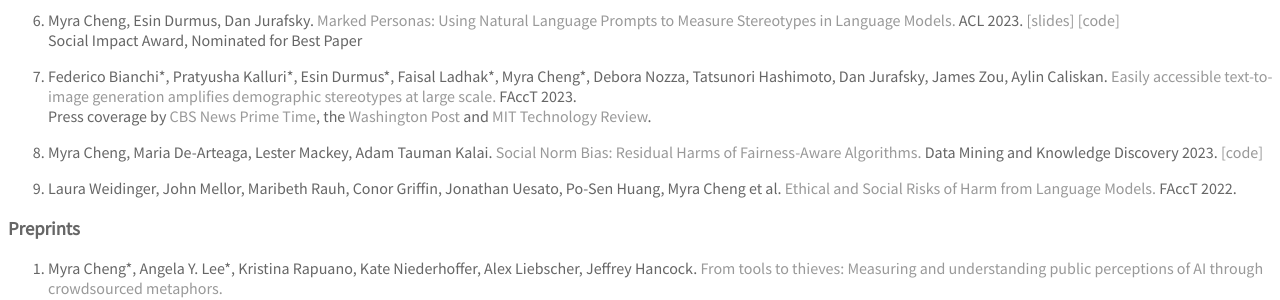
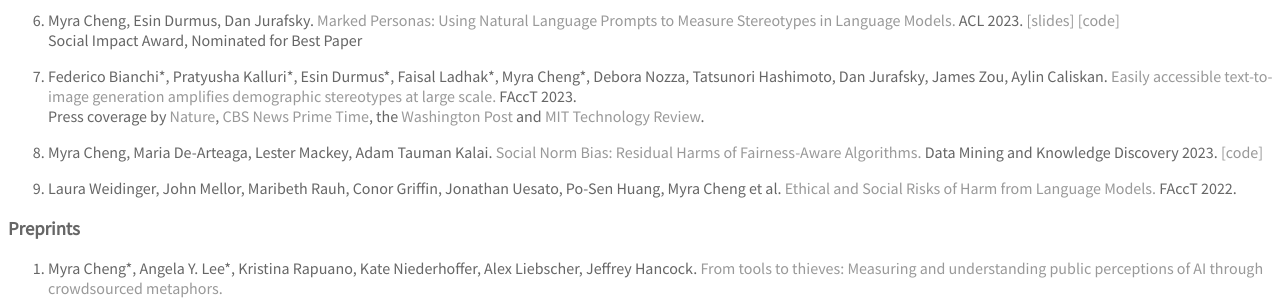
Before and after one commit to myracheng/myracheng.github.io, a Jekyll site: the page built from research.md, in a window 1280 px wide. Shown: the part 573-873 px from the top of the page. Built offline with Jekyll 4.4.1, drawn with Linux system fonts in a browser that asks for light colours; some web fonts are replaced; our own code applies the rules of GitHub Pages for plain Markdown files.

Commit message:
Update research.md

```diff
--- a/research.md
+++ b/research.md
@@ -15,7 +15,7 @@ Press coverage by [Scientific American](https://www.scientificamerican.com/artic
 <span class="subline">Social Impact Award, Nominated for Best Paper</span>
 
 5. Federico Bianchi\*, Pratyusha Kalluri\*, Esin Durmus\*, Faisal Ladhak\*, Myra Cheng\*, Debora Nozza, Tatsunori Hashimoto, Dan Jurafsky, James Zou, Aylin Caliskan. [Easily accessible text-to-image generation amplifies demographic stereotypes at large scale.](https://arxiv.org/pdf/2211.03759.pdf) FAccT 2023.
-<span  class="subline">Press coverage by [CBS News Prime Time](https://www.youtube.com/watch?v=0KFJf9QqfCw), the [Washington Post](https://www.washingtonpost.com/technology/interactive/2023/ai-generated-images-bias-racism-sexism-stereotypes/) and [MIT Technology Review](https://www.technologyreview.com/2023/03/22/1070167/these-news-tool-let-you-see-for-yourself-how-biased-ai-image-models-are/).</span>
+<span  class="subline">Press coverage by [Nature](https://www.nature.com/articles/d41586-024-00674-9), [CBS News Prime Time](https://www.youtube.com/watch?v=0KFJf9QqfCw), the [Washington Post](https://www.washingtonpost.com/technology/interactive/2023/ai-generated-images-bias-racism-sexism-stereotypes/) and [MIT Technology Review](https://www.technologyreview.com/2023/03/22/1070167/these-news-tool-let-you-see-for-yourself-how-biased-ai-image-models-are/).</span>
 
 6. Myra Cheng, Maria De-Arteaga, Lester Mackey, Adam Tauman Kalai. [Social Norm Bias: Residual Harms of Fairness-Aware Algorithms.](https://arxiv.org/pdf/2108.11056.pdf) Data Mining and Knowledge Discovery 2023. <span class="subline">[[code]](https://github.com/pinkvelvet9/snobpaper/)</span>
 
```
